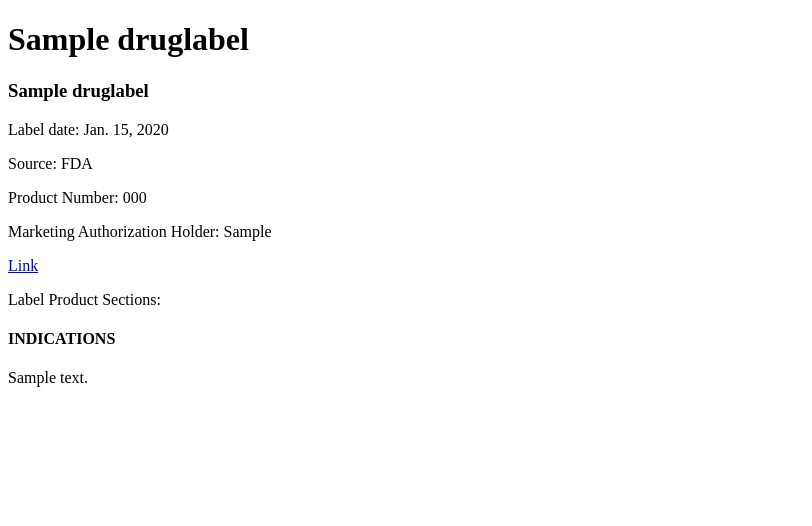
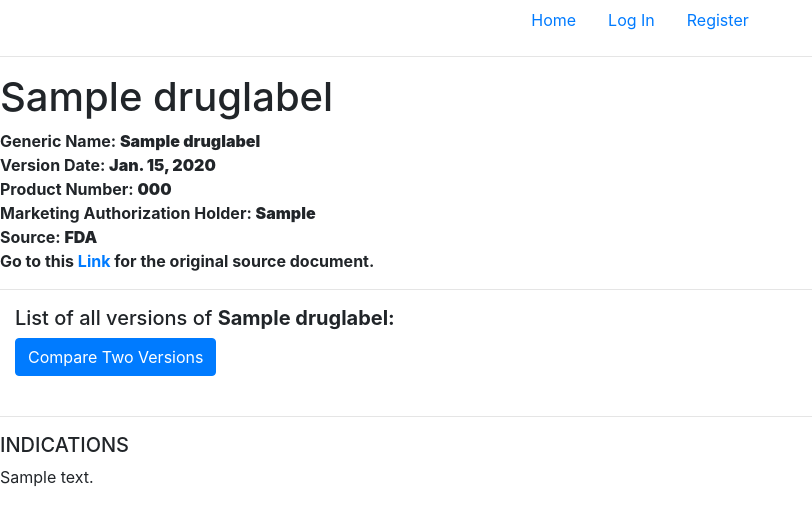
Before and after one commit to globalrx/globalrx, a Django app: page /data/1 in a window 1280 px wide. Shown: the top 526 px of the page, without its empty margins (0-812 px from the left). Run offline with Django 4.2, Linux system fonts and the light colour scheme; tables that the repository leaves empty hold one stand-in row (values such as "Sample post"); some libraries are stand-ins or nearby versions.

Commit message:
update single label to compare versions

```diff
--- a/dle/data/templates/data/single_label.html
+++ b/dle/data/templates/data/single_label.html
@@ -1,21 +1,122 @@
-<!DOCTYPE html>
-<html>
-  <head>
-    <meta charset="utf-8">
-    <title>Drug Label</title>
-  </head>
-  <body>
-<h1>{{ drug_label.product_name }}</h1>
-<h3>{{ drug_label.generic_name }}</h3>
-<p>Label date: {{ drug_label.version_date }}</p>
-<p>Source: {{ drug_label.source }}</p>
-<p>Product Number: {{ drug_label.source_product_number }}</p>
-<p>Marketing Authorization Holder: {{ drug_label.marketer }}</p>
-<a href="{{ drug_label.link }}">Link</a>
-<p>Label Product Sections:</p>
-{% for section in product_sections %}
-  <h4>{{ section.section_name }}</h4>
-  <p>{{ section.section_text|safe }}</p>
-{% endfor %}
-  </body>
-</html>
+{% extends "compare/layout.html" %}
+{% block content %}
+  <div>
+    <h1> {{ drug_label.product_name }}</h1>
+    <dl>
+      <dt>Generic Name: <b>{{ drug_label.generic_name }}</b></dt>
+      <dt>Version Date: <b>{{ drug_label.version_date }}</b></dt>
+      <dt>Product Number: <b>{{ drug_label.source_product_number }}</b></dt>
+      <dt>Marketing Authorization Holder: <b>{{ drug_label.marketer }}</b></dt>
+      <dt>Source: <b>{{ drug_label.source }}</b></dt>
+      <dt>Go to this <a href="{{ drug_label.link }}">Link</a> for the original source document.</dt>
+      <dt></dt>
+    </dl>
+  </div>
+
+  <hr>
+  <div class="container-fluid">
+    <h5>List of all versions of <b>{{drug_label.product_name}}:</b></h5>
+    <form name="result_to_compare_form" method="get" action="/compare/compare_versions" target="_blank">
+      {% for label in drug_label_versions %}
+      <div class="form-check">
+        <label class="form-check-label" for="{{label.id}}">
+          <input type="checkbox" class="form-check-input compare-checkbox" onclick="_versions_handleSelectClick()" value={{label.id}} />
+          <a href=/data/{{label.id}} class="text-sml text-stone-900" target="_blank">
+            <h6 class="text-xl text-blue-700 group-hover:underline">
+              {{label.product_name}} ({{label.version_date}})
+            </h6>
+          </a>
+        </label>
+      </div>
+      {% endfor %}
+      <button type="button" onclick="_versions_handleCompareSubmit()" class="btn btn-primary">
+
+        Compare Two Versions
+      </button>
+    </form>
+  </div>
+  <br>
+  {% for section in product_sections %}
+    <hr>
+    <h5>{{ section.section_name }}</h5>
+    <p>{{ section.section_text|safe }}</p>
+  {% endfor %}
+{% endblock content %}
+{% block footer_scripts %}
+  <script>
+    const _versions_COMPARE_CHECKBOX = "compare-checkbox";
+    /**
+     * Checks if the selected results is at the max limit
+     * @param {NodeListOf<Element>} selectedNodes - List of checkboxes that are selected
+     * @param {Optional<number>} limit - The number of allowed "selected" checkboxes
+     * @return {bool} True if number of selected checkboxes is at the limit
+     */
+    function _versions_isAtLimit(selectedNodes) {
+      return selectedNodes.length === 2;
+    }
+
+    /**
+     * Disables all unselected search result checkboxes
+     */
+    function _versions_disableRemainingCheckboxes() {
+      document
+        .querySelectorAll(`input.${_versions_COMPARE_CHECKBOX}:not(:checked)`)
+        .forEach((node) => (node.disabled = true));
+    }
+
+    /**
+     * Enables all disabled checkboxes
+     */
+    function _versions_enableRemainingCheckboxes() {
+      document
+        .querySelectorAll(`input.${_versions_COMPARE_CHECKBOX}:disabled`)
+        .forEach((node) => (node.disabled = false));
+    }
+
+    /**
+     * Fired every time the user clicks on the checkbox
+     * Essentially limits the user to just 2 drug labels to compare.
+     */
+    function _versions_handleSelectClick() {
+      const selectedResults = document.querySelectorAll(
+        `input.${_versions_COMPARE_CHECKBOX}:checked`
+      );
+      _versions_isAtLimit(selectedResults)
+        ? _versions_disableRemainingCheckboxes()
+        : _versions_enableRemainingCheckboxes();
+    }
+
+    /**
+     * Fired when the user clicks the "compare" button
+     * Only redirect's the user if the selected labels is at the "limit"
+     *    i.e. comparing 2 selected labels requires 2 selected labels
+     */
+    function _versions_handleCompareSubmit() {
+      const selectedResults = document.querySelectorAll(
+        `input.${_versions_COMPARE_CHECKBOX}:checked`
+      );
+
+      const selectedResults_length = selectedResults.length;
+
+      if (selectedResults.length >= 2) {
+        const [firstDrug, secondDrug] = selectedResults;
+        firstDrug.name = 'first-label';
+        secondDrug.name = 'second-label';
+
+        if (selectedResults.length === 3) {
+          const thirdDrug = selectedResults[2];
+          thirdDrug.name = 'third-label';
+        }
+
+        // open the compare page in new tab
+        document.result_to_compare_form.submit();
+
+        return;
+      }
+      else {
+        window.alert("Please select 2 or 3 labels to compare.");
+        return;
+      }
+    }
+  </script>
+{% endblock %}
```
